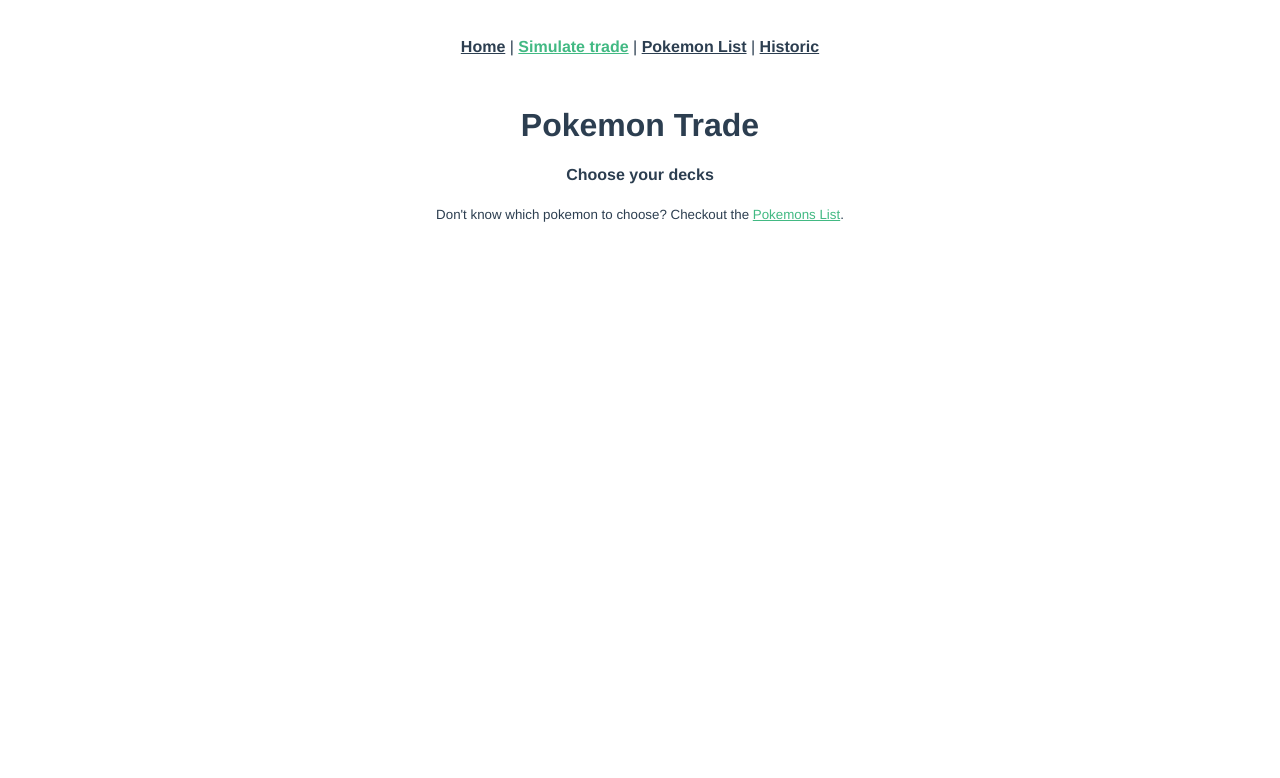
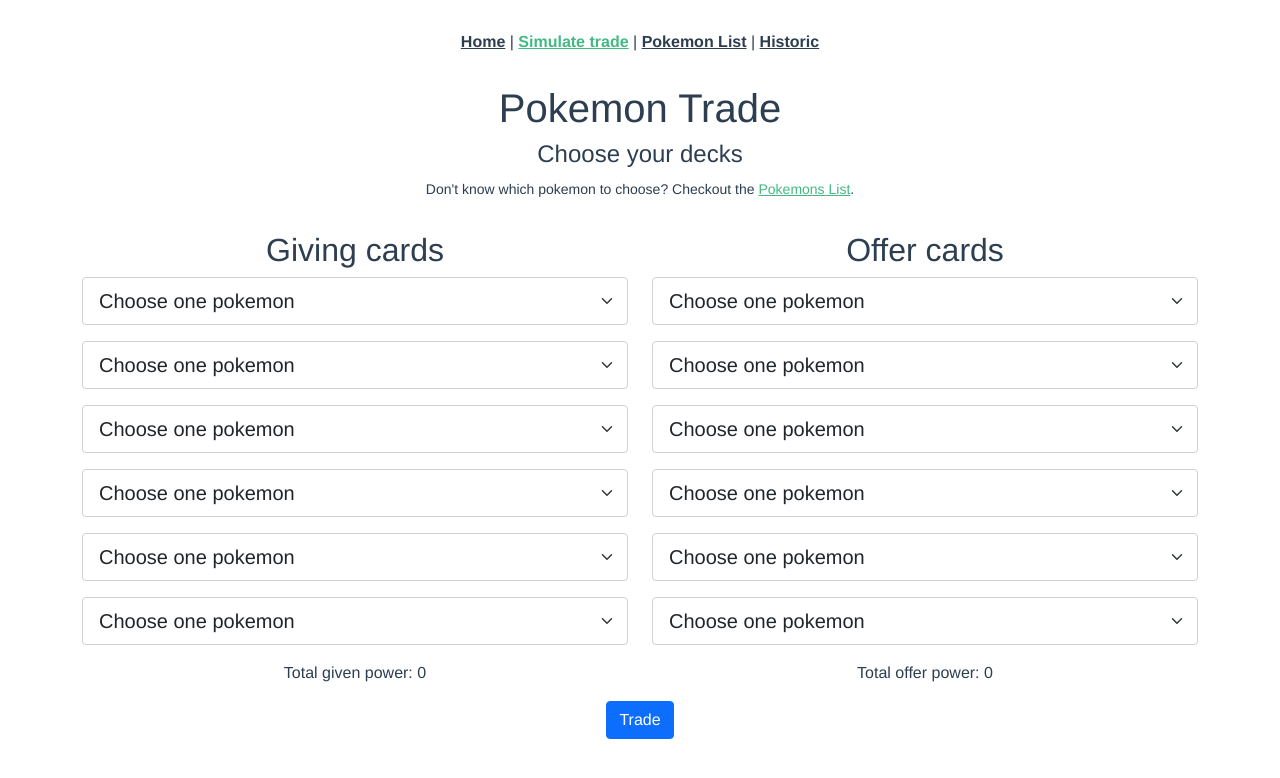
Before and after one commit to beatrizvilalta/PokeTrade, a Vue app: page /trades in a window 1280 px wide. Shown: the top 778 px of the page. Built offline with nearby package versions, Linux system fonts and the light colour scheme; the HTML template or start-up script is replaced by a standard one.

Commit message:
Added trade component

```diff
--- a/public/index.html
+++ b/public/index.html
@@ -5,6 +5,8 @@
     <meta http-equiv="X-UA-Compatible" content="IE=edge">
     <meta name="viewport" content="width=device-width,initial-scale=1.0">
     <link rel="icon" href="<%= BASE_URL %>favicon.ico">
+    <link href="https://cdn.jsdelivr.net/npm/bootstrap@5.0.1/dist/css/bootstrap.min.css" rel="stylesheet" integrity="sha384-+0n0xVW2eSR5OomGNYDnhzAbDsOXxcvSN1TPprVMTNDbiYZCxYbOOl7+AMvyTG2x"
+        crossorigin="anonymous">
     <title><%= htmlWebpackPlugin.options.title %></title>
   </head>
   <body>
--- /dev/null
+++ b/src/components/Trade.vue
@@ -0,0 +1,159 @@
+<template>
+    <div class="container" id="container">
+            <div class="row justify-content-center">
+                <div class="col">
+                    <h2 class="text-center">Giving cards</h2>
+                    <div class="list-group">
+                        <select class="form-select form-select-lg mb-3" v-on:change="addGivenPower($event.target.value, 0)">
+                            <option v-for="(pokemon, index) in pokemons" :key="index" :value="index"> {{pokemon.name}} </option>
+                        </select>
+
+                        <select class="form-select form-select-lg mb-3" v-on:change="addGivenPower($event.target.value, 1)">
+                            <option v-for="(pokemon, index) in pokemons" :key="index" :value="index"> {{pokemon.name}} </option>
+                        </select>
+
+                        <select class="form-select form-select-lg mb-3" v-on:change="addGivenPower($event.target.value, 2)">
+                            <option v-for="(pokemon, index) in pokemons" :key="index" :value="index"> {{pokemon.name}} </option>
+                        </select>
+
+                        <select class="form-select form-select-lg mb-3" v-on:change="addGivenPower($event.target.value, 3)">
+                            <option v-for="(pokemon, index) in pokemons" :key="index" :value="index"> {{pokemon.name}} </option>
+                        </select>
+
+                        <select class="form-select form-select-lg mb-3" v-on:change="addGivenPower($event.target.value, 4)">
+                            <option v-for="(pokemon, index) in pokemons" :key="index" :value="index"> {{pokemon.name}} </option>
+                        </select>
+
+                        <select class="form-select form-select-lg mb-3" v-on:change="addGivenPower($event.target.value, 5)">
+                            <option v-for="(pokemon, index) in pokemons" :key="index" :value="index"> {{pokemon.name}} </option>
+                        </select>
+
+                        <p>Total given power: {{totalGivenPower}}</p>
+                    </div>
+                </div>
+
+                <div class="col">
+                    <h2 class="text-center">Offer cards</h2>
+
+                    <div class="list-group">
+
+                        <select class="form-select form-select-lg mb-3" v-on:change="addOfferPower($event.target.value, 0)">
+                            <option v-for="(pokemon, index) in pokemons" :key="index" :value="index"> {{pokemon.name}} </option>
+                        </select>
+
+                        <select class="form-select form-select-lg mb-3" v-on:change="addOfferPower($event.target.value, 1)">
+                            <option v-for="(pokemon, index) in pokemons" :key="index" :value="index"> {{pokemon.name}} </option>
+                        </select>
+
+                        <select class="form-select form-select-lg mb-3" v-on:change="addOfferPower($event.target.value, 2)">
+                            <option v-for="(pokemon, index) in pokemons" :key="index" :value="index"> {{pokemon.name}} </option>
+                        </select>
+
+                        <select class="form-select form-select-lg mb-3" v-on:change="addOfferPower($event.target.value, 3)">
+                            <option v-for="(pokemon, index) in pokemons" :key="index" :value="index"> {{pokemon.name}} </option>
+                        </select>
+
+                        <select class="form-select form-select-lg mb-3" v-on:change="addOfferPower($event.target.value, 4)">
+                            <option v-for="(pokemon, index) in pokemons" :key="index" :value="index"> {{pokemon.name}} </option>
+                        </select>
+
+                        <select class="form-select form-select-lg mb-3" v-on:change="addOfferPower($event.target.value, 5)">
+                            <option v-for="(pokemon, index) in pokemons" :key="index" :value="index"> {{pokemon.name}} </option>
+                        </select>
+
+                        <p>Total offer power: {{totalOfferPower}}</p>
+                    </div>
+                </div>
+
+
+            </div>
+             <div class="row">
+                <div class="col text-center">
+                    <button type="submit" class="btn btn-primary" @click="tradeDidPress()">Trade</button>
+                </div>
+              </div>
+              <div class="row">
+                <div class="col text-center">
+                    <p>{{tradeMessage}}</p>
+                </div>
+              </div>
+        </div>
+
+</template>
+
+<script>
+export default {
+    data() {
+        return {
+            pokemons: [
+                {
+                    name: "Choose one pokemon",
+                    power: 0
+                },
+                {
+                    name: "Poke-1",
+                    power: 10
+                },
+                {
+                    name: "Poke-2",
+                    power: 15
+                },
+                {
+                    name: "Poke-3",
+                    power: 20
+                }
+            ],
+            tradeLimit: 6,
+            givenPokemons: new Array(6),
+            totalGivenPower: 0,
+            offerPokemons: new Array(6),
+            totalOfferPower: 0,
+            tradeMessage: ""
+        }
+    },
+    methods: {
+        addGivenPower(pokemonIndex, index) {
+            if (pokemonIndex == 0) {
+                delete this.givenPokemons[index];
+            } else {
+                this.givenPokemons.splice(index, 1, this.pokemons[pokemonIndex])
+            }
+
+
+            this.totalGivenPower = this.givenPokemons.reduce((total, current) => total + current.power, 0);
+            this.updateTradeMessage()
+        },
+        addOfferPower(pokemonIndex, index) {
+            if (pokemonIndex == 0) {
+                delete this.offerPokemons[index];
+            } else {
+                this.offerPokemons.splice(index, 1, this.pokemons[pokemonIndex])
+            }
+
+            this.totalOfferPower = this.offerPokemons.reduce((total, current) => total + current.power, 0);
+            this.updateTradeMessage()
+        },
+        updateTradeMessage() {
+            if (this.totalGivenPower <= this.totalOfferPower) {
+                this.tradeMessage = "Tá valendo"
+            } else {
+                this.tradeMessage = "Vale não po, mas se quiser pode ir lá"
+            }
+        },
+        tradeDidPress() {
+            console.log("GIVEN")
+            console.log(this.givenPokemons)
+
+            console.log("OFFER")
+            console.log(this.offerPokemons)
+        }
+    }
+
+}
+</script>
+
+<style>
+    #container {
+        margin-top: 30px;
+    }
+</style>
--- a/src/views/Trades.vue
+++ b/src/views/Trades.vue
@@ -3,8 +3,19 @@
     <h1 class="title is-3">Pokemon Trade</h1>
     <h4 class="title is-5">Choose your decks</h4>
     <small>Don't know which pokemon to choose? Checkout the <router-link to="/pokemons" id="linkList">Pokemons List</router-link>.</small>
+    <Trade />
   </div>
 </template>
+
+<script>
+import Trade from "@/components/Trade.vue";
+
+export default {
+  components: {
+    Trade
+  }
+}
+</script>
 
 <style>
   #linkList {
```
